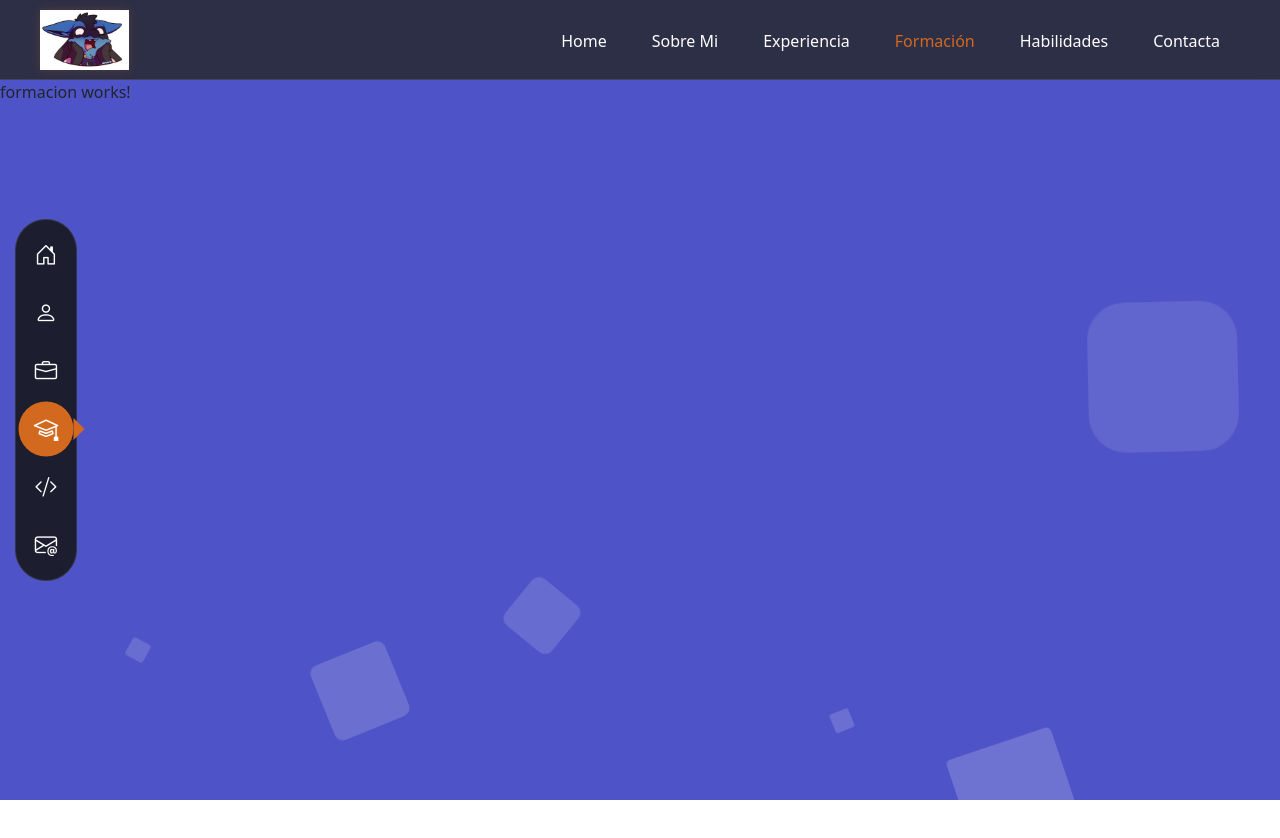
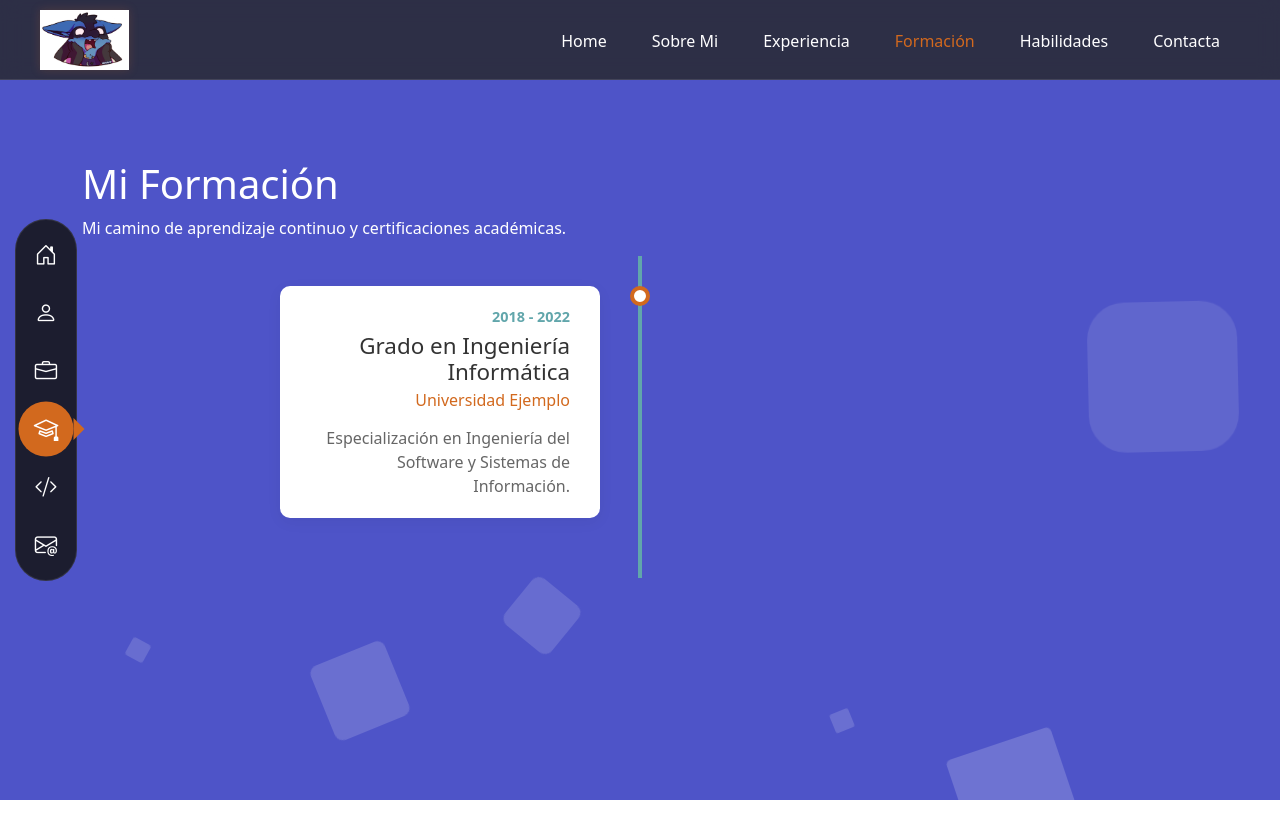
Before and after one commit to JaviLira/portfolio, an Angular app: page /formacion in a window 1280 px wide. Shown: the top 838 px of the page. Before the commit the page ends 800 px from the top, so only its background shows below. Built offline with nearby package versions, Linux system fonts and the light colour scheme.

Commit message:
start formacion

```diff
--- a/src/app/pages/formacion/formacion.css
+++ b/src/app/pages/formacion/formacion.css
@@ -0,0 +1,127 @@
+.formacion-section {
+  padding: 80px 0;
+  min-height: 100vh;
+}
+
+.timeline {
+  position: relative;
+  max-width: 800px;
+  margin: 0 auto;
+  padding: 20px 0;
+}
+
+.main-title{
+  color: #ffffff;
+}
+
+.subtitle{
+  color: #ffffff;
+}
+
+/* La línea vertical central */
+.timeline::after {
+  content: '';
+  position: absolute;
+  width: 4px;
+  background-color: #61A6AB; /* Tu azul principal */
+  top: 0;
+  bottom: 0;
+  left: 20px; /* Alineado a la izquierda para móviles y web */
+  margin-left: -2px;
+}
+
+.timeline-item {
+  padding: 10px 40px;
+  position: relative;
+  background-color: inherit;
+  width: 100%;
+  box-sizing: border-box;
+  margin-bottom: 30px;
+}
+
+/* El punto en la línea */
+.timeline-dot {
+  position: absolute;
+  width: 20px;
+  height: 20px;
+  left: 10px;
+  background-color: white;
+  border: 4px solid #d2691e; /* Tu naranja de acento */
+  border-radius: 50%;
+  z-index: 1;
+}
+
+/* Colores diferentes según el tipo */
+.timeline-dot.grado { border-color: #d2691e; }
+.timeline-dot.certificacion { border-color: #61A6AB; }
+.timeline-dot.curso { border-color: #333; }
+
+.timeline-content {
+  padding: 20px 30px;
+  background-color: white;
+  position: relative;
+  border-radius: 10px;
+  box-shadow: 0 4px 15px rgba(0,0,0,0.05);
+  transition: transform 0.3s ease;
+}
+
+.timeline-content:hover {
+  transform: scale(1.02);
+}
+
+.date {
+  color: #61A6AB;
+  font-weight: bold;
+  font-size: 0.9rem;
+  display: block;
+  margin-bottom: 5px;
+}
+
+.timeline-content h2 {
+  margin: 0;
+  color: #333;
+  font-size: 1.4rem;
+}
+
+.timeline-content h3 {
+  margin: 5px 0 15px;
+  color: #d2691e;
+  font-size: 1rem;
+  font-weight: 500;
+}
+
+.timeline-content p {
+  color: #666;
+  line-height: 1.5;
+  margin: 0;
+}
+
+/* Responsivo para pantallas grandes si quieres la línea en el medio */
+@media screen and (min-width: 900px) {
+  .timeline::after {
+    left: 50%;
+  }
+
+  .timeline-item {
+    width: 50%;
+    padding: 10px 40px;
+  }
+
+  .timeline-item:nth-child(even) {
+    left: 50%;
+  }
+
+  .timeline-item:nth-child(odd) {
+    left: 0;
+    text-align: right;
+  }
+
+  .timeline-item:nth-child(odd) .timeline-dot {
+    left: auto;
+    right: -10px;
+  }
+
+  .timeline-item:nth-child(even) .timeline-dot {
+    left: -10px;
+  }
+}
--- a/src/app/pages/formacion/formacion.html
+++ b/src/app/pages/formacion/formacion.html
@@ -1 +1,20 @@
-<p>formacion works!</p>
+<div class="formacion-section">
+  <div class="container">
+    <h1 class="main-title">Mi Formación</h1>
+    <p class="subtitle">Mi camino de aprendizaje continuo y certificaciones académicas.</p>
+
+    <div class="timeline">
+      @for (item of formaciones; track item.titulo) {
+        <div class="timeline-item">
+          <div class="timeline-dot" [ngClass]="item.tipo"></div>
+          <div class="timeline-content">
+            <span class="date">{{ item.fecha }}</span>
+            <h2>{{ item.titulo }}</h2>
+            <h3>{{ item.institucion }}</h3>
+            <p>{{ item.descripcion }}</p>
+          </div>
+        </div>
+      }
+    </div>
+  </div>
+</div>
--- a/src/app/pages/formacion/formacion.ts
+++ b/src/app/pages/formacion/formacion.ts
@@ -1,11 +1,29 @@
 import { Component } from '@angular/core';
+import { CommonModule } from '@angular/common';
+
+interface Formacion_i {
+  titulo: string;
+  institucion: string;
+  fecha: string;
+  descripcion: string;
+  tipo: 'grado' | 'certificacion' | 'curso';
+}
 
 @Component({
   selector: 'app-formacion',
-  imports: [],
+  imports: [CommonModule],
   templateUrl: './formacion.html',
   styleUrl: './formacion.css',
 })
 export class Formacion {
+  public formaciones: Formacion_i[] = [
+    {
+      titulo: 'Grado en Ingeniería Informática',
+      institucion: 'Universidad Ejemplo',
+      fecha: '2018 - 2022',
+      descripcion: 'Especialización en Ingeniería del Software y Sistemas de Información.',
+      tipo: 'grado'
+    }
+  ];
 
 }
```
